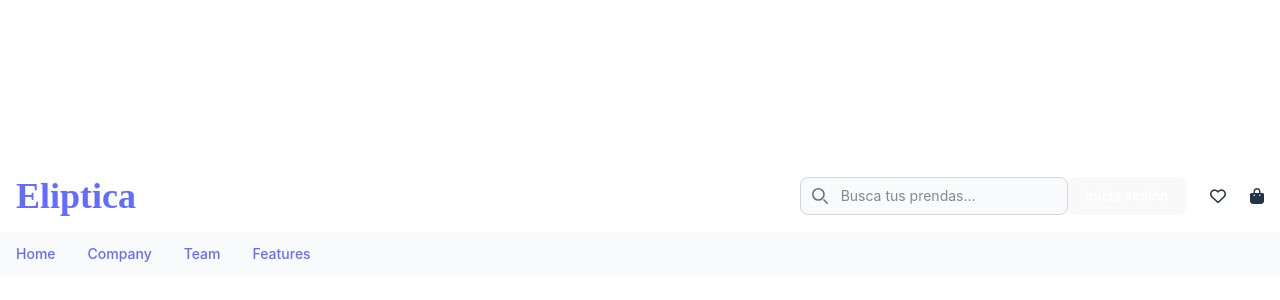
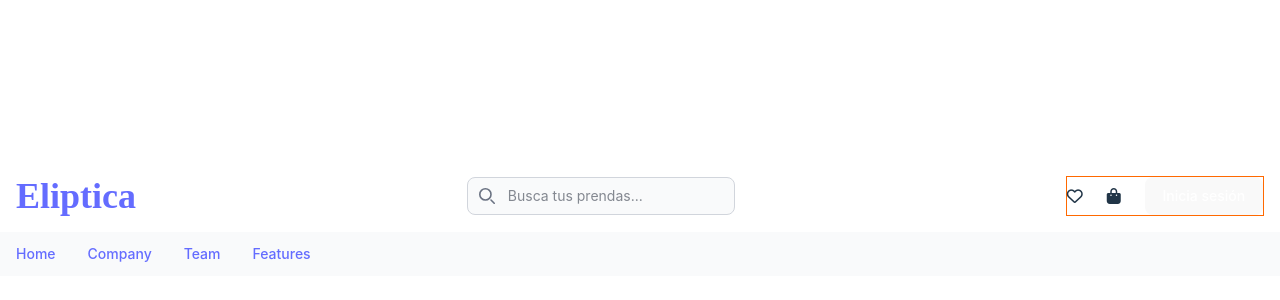
Before and after one commit to escalandres/proyecto-innovation-frontend, a React (Vite) app: page / in a window 1280 px wide. Shown: the part 182-482 px from the top of the page. Built offline with nearby package versions, Linux system fonts and the light colour scheme; a web font is replaced by a local one.

Commit message:
modify: new icons

```diff
--- a/src/pages/ui-components/Header.jsx
+++ b/src/pages/ui-components/Header.jsx
@@ -9,7 +9,7 @@ const Header = () => {
                         {/* <img src="https://flowbite.com/docs/images/logo.svg" className="h-8" alt="Flowbite Logo" /> */}
                         <span id="eliptica-logo" className="self-center text-4xl font-semibold whitespace-nowrap dark:text-white">Eliptica</span>
                     </a>
-                    <div className="flex md:order-2">
+                    <div className="flex md:order-1 w-[1/2]">
                         <button type="button" data-collapse-toggle="navbar-search" aria-controls="navbar-search" aria-expanded="false" className="md:hidden text-gray-500 dark:text-gray-400 hover:bg-gray-100 dark:hover:bg-gray-700 focus:outline-none focus:ring-4 focus:ring-gray-200 dark:focus:ring-gray-700 rounded-lg text-sm p-2.5 me-1">
                         <svg className="w-5 h-5" aria-hidden="true" xmlns="http://www.w3.org/2000/svg" fill="none" viewBox="0 0 20 20">
                             <path stroke="currentColor" strokeLinecap="round" strokeLinejoin="round" strokeWidth="2" d="m19 19-4-4m0-7A7 7 0 1 1 1 8a7 7 0 0 1 14 0Z"/>
@@ -25,12 +25,15 @@ const Header = () => {
                             </div>
                             <input type="text" id="search-navbar" className="block w-full p-2 ps-10 text-sm text-gray-900 border border-gray-300 rounded-lg bg-gray-50 focus:ring-blue-500 focus:border-blue-500 dark:bg-gray-700 dark:border-gray-600 dark:placeholder-gray-400 dark:text-white dark:focus:ring-blue-500 dark:focus:border-blue-500" placeholder="Busca tus prendas..." />
                         </div>
+                    </div>
+                    <div className="flex md:order-2 border-1 border-orange-500">
+
                         <div className="flex items-center space-x-6 rtl:space-x-reverse">
+                            <i className="fa-regular fa-heart"></i>
+                            <i className="fa-solid fa-bag-shopping"></i>
                             <a href="#" className="text-sm  text-blue-600 dark:text-blue-500 hover:underline">
                                     <button type="button" className="text-white bg-blue-700 hover:bg-blue-800 focus:ring-4 focus:outline-none focus:ring-blue-300 font-medium rounded-lg text-sm px-4 py-2 text-center dark:bg-blue-600 dark:hover:bg-blue-700 dark:focus:ring-blue-800">Inicia sesión</button>
                             </a>
-                            <i className="fa-regular fa-heart"></i>
-                            <i className="fa-solid fa-bag-shopping"></i>
                         </div>
                     </div>
                 </div>
```
